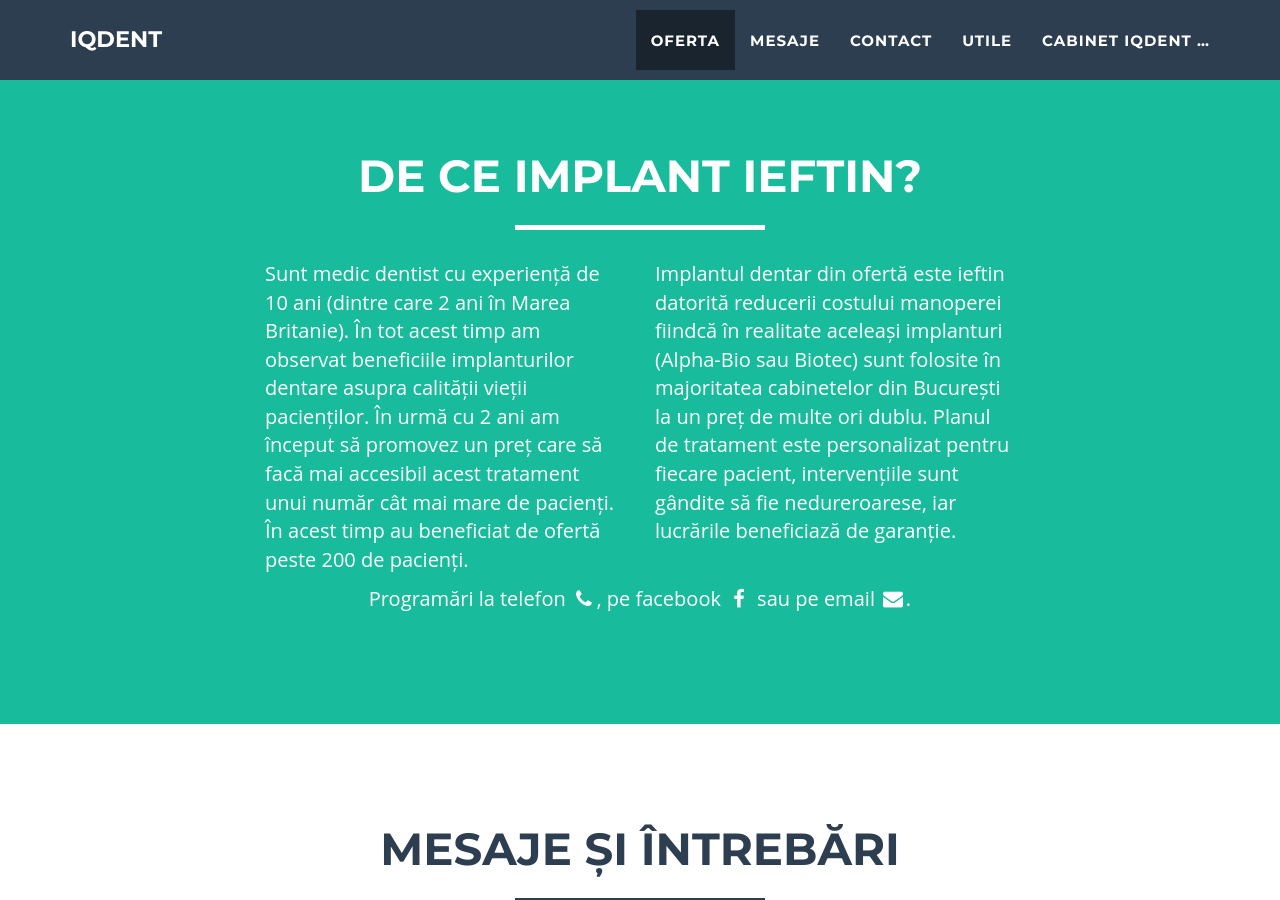
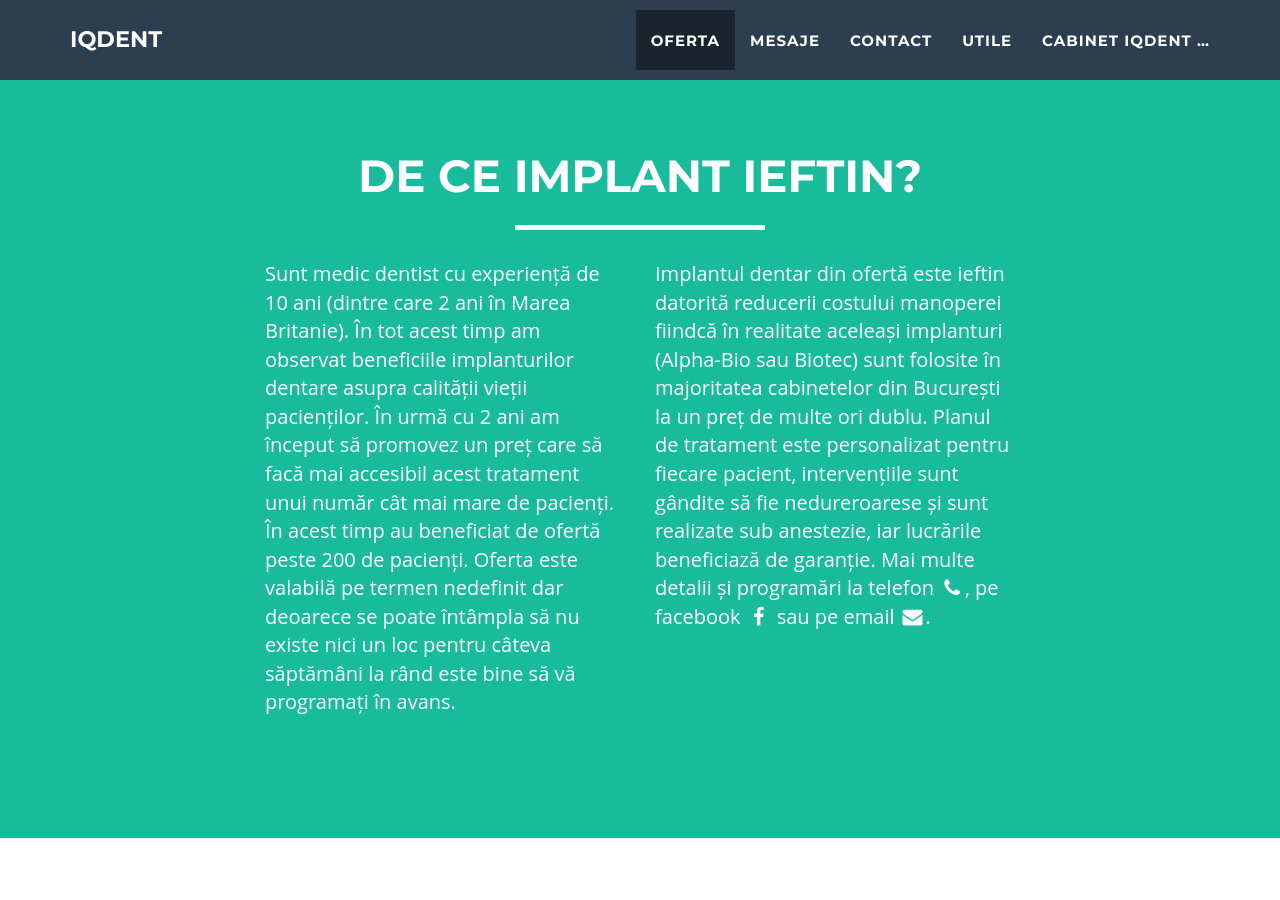
Before and after one commit to littledentgopo/offerdent, a Jekyll site: the page built from index.html, in a window 1280 px wide and 900 px high, scrolled down 1478 px. Built offline with Jekyll 4.4.1, drawn with Linux system fonts in a browser that asks for light colours.

Commit message:
Adding welcome

```diff
--- a/_includes/section-about.html
+++ b/_includes/section-about.html
@@ -8,11 +8,11 @@
             </div>
             <div class="row">
                 <div class="col-lg-4 col-lg-offset-2">
-                    <p>Sunt medic dentist cu experiență de 10 ani (dintre care 2 ani în Marea Britanie). În tot acest timp am observat beneficiile implanturilor dentare asupra calității vieții pacienților. În urmă cu 2 ani am început să promovez un preț care să facă mai accesibil acest tratament unui număr cât mai mare de pacienți. În acest timp au beneficiat de ofertă peste 200 de pacienți.
+                    <p>Sunt medic dentist cu experiență de 10 ani (dintre care 2 ani în Marea Britanie). În tot acest timp am observat beneficiile implanturilor dentare asupra calității vieții pacienților. În urmă cu 2 ani am început să promovez un preț care să facă mai accesibil acest tratament unui număr cât mai mare de pacienți. În acest timp au beneficiat de ofertă peste 200 de pacienți. Oferta este valabilă pe termen nedefinit dar deoarece se poate întâmpla să nu existe nici un loc pentru câteva săptămâni la rând este bine să vă programați în avans.
                     </p>
                 </div>
                 <div class="col-lg-4">
-                    <p>Implantul dentar din ofertă este ieftin datorită reducerii costului manoperei fiindcă în realitate aceleași implanturi (Alpha-Bio sau Biotec) sunt folosite în majoritatea cabinetelor din București la un preț de multe ori dublu. Planul de tratament este personalizat pentru fiecare pacient, intervențiile sunt gândite să fie nedureroarese, iar lucrările beneficiază de garanție.
+                    <p>Implantul dentar din ofertă este ieftin datorită reducerii costului manoperei fiindcă în realitate aceleași implanturi (Alpha-Bio sau Biotec) sunt folosite în majoritatea cabinetelor din București la un preț de multe ori dublu. Planul de tratament este personalizat pentru fiecare pacient, intervențiile sunt gândite să fie nedureroarese și sunt realizate sub anestezie, iar lucrările beneficiază de garanție.  Mai multe detalii și programări la telefon <a href="tel:{{site.contact.one.tel}}"><i class="fa fa-fw fa-phone"></i></a>, pe facebook <a href="{{site.contact.one.fb}}"><i class="fa fa-fw fa-facebook"></i></a> sau pe email <a href="mailto:{{site.contact.one.email}}"><i class="fa fa-fw fa-envelope"></i></a>.
                     </p>
                 </div>
 
@@ -20,7 +20,7 @@
             <div class="row">
                 <div class="col-lg-8 col-lg-offset-2 text-center">
                 <p>
-                    Programări la telefon <a href="tel:{{site.contact.one.tel}}"><i class="fa fa-fw fa-phone"></i></a>, pe facebook <a href="{{site.contact.one.fb}}"><i class="fa fa-fw fa-facebook"></i></a> sau pe email <a href="mailto:{{site.contact.one.email}}"><i class="fa fa-fw fa-envelope"></i></a>.
+
                 </p>
                 </div>
 
```
